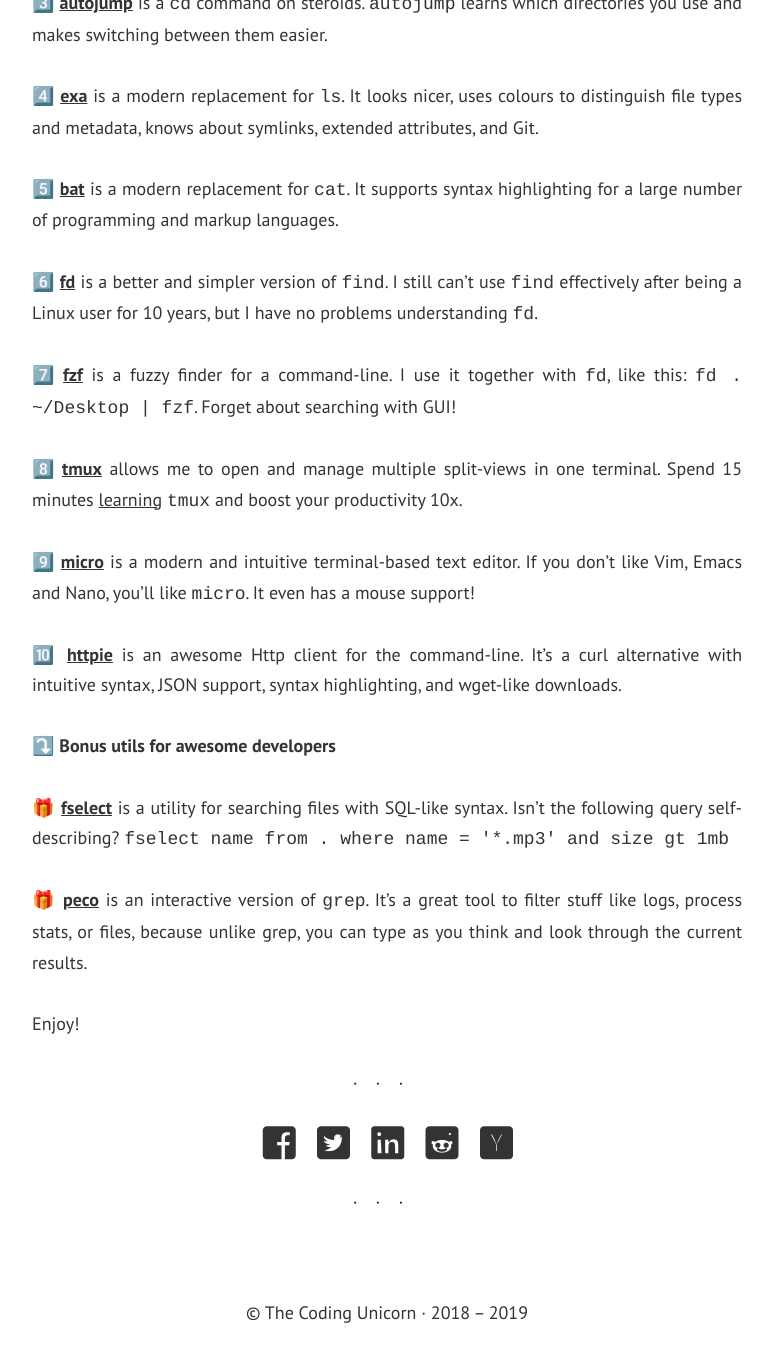
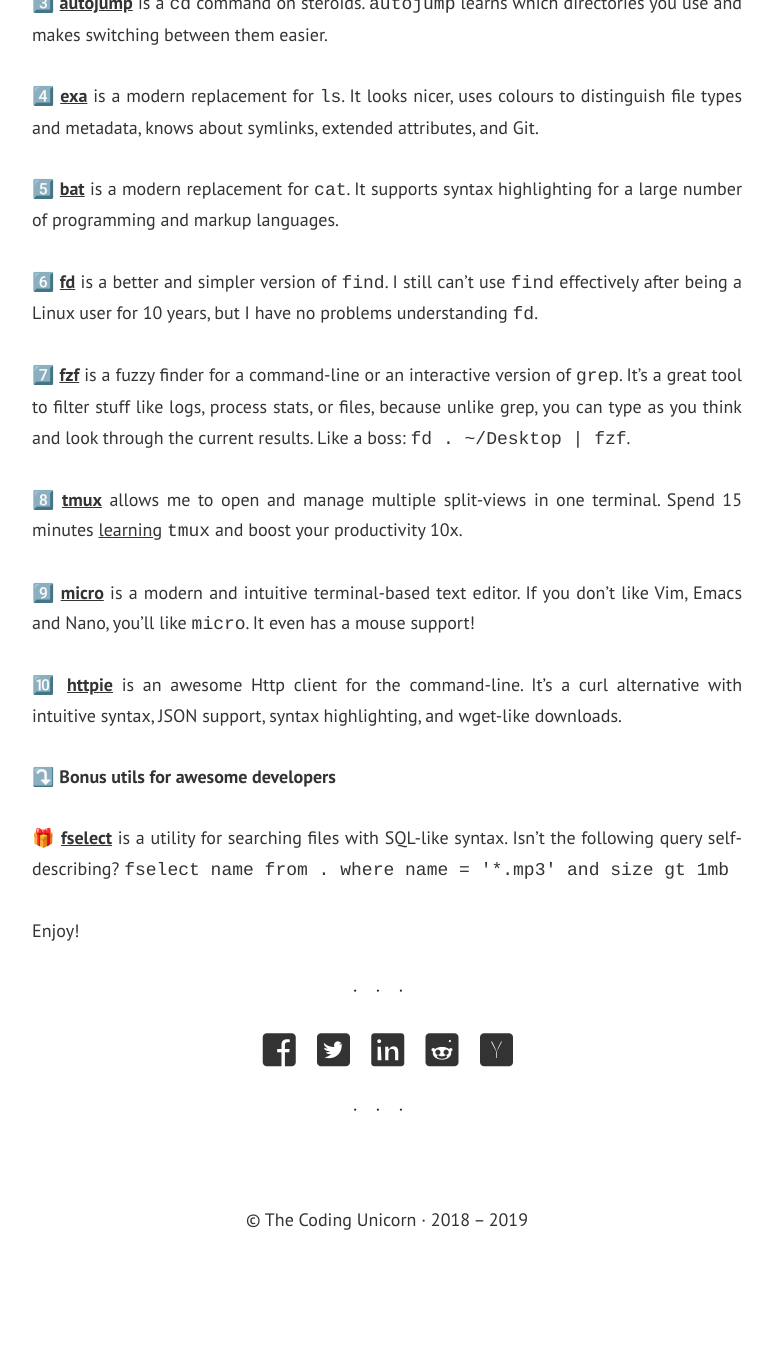
Before and after one commit to unicorncoding/unicorncoding.github.io, a Jekyll site: the page built from _posts/2019-06-29-my-favorite-command-line-utilities.md, in a window 1280 px wide and 1400 px high, scrolled down 1626 px. Shown: the top 1362 px of the window, without its empty margins (253-1026 px from the left). Built offline with Jekyll 4.4.1, drawn with Linux system fonts in a browser that asks for light colours; nearby versions of some CDN libraries; comment, search, counter and statistics services are not loaded; after the commit the page ends 2934 px from its top, so only the background shows below that.

Commit message:
remove peco from [cli] post

```diff
--- a/_posts/2019-06-29-my-favorite-command-line-utilities.md
+++ b/_posts/2019-06-29-my-favorite-command-line-utilities.md
@@ -23,7 +23,7 @@
 
 6️⃣ **[fd](//github.com/sharkdp/fd){: rel="nofollow" }** is a better and simpler version of `find`. I still can't use `find` effectively after being a Linux user for 10 years, but I have no problems understanding `fd`.
 
-7️⃣ **[fzf](//github.com/junegunn/fzf){: rel="nofollow" }** is a fuzzy finder for a command-line. I use it together with `fd`, like this: `fd . ~/Desktop | fzf`. Forget about searching with GUI!
+7️⃣ **[fzf](//github.com/junegunn/fzf){: rel="nofollow" }** is a fuzzy finder for a command-line or an interactive version of `grep`. It's a great tool to filter stuff like logs, process stats, or files, because unlike grep, you can type as you think and look through the current results. Like a boss: `fd . ~/Desktop | fzf`.
 
 8️⃣ **[tmux](//github.com/tmux/tmux){: rel="nofollow" }** allows me to open and manage multiple split-views in one terminal. Spend 15 minutes [learning](//bit.ly/uni_tmux){: rel="nofollow" } `tmux` and boost your productivity 10x.
 
@@ -35,6 +35,4 @@
 
 🎁 **[fselect](//github.com/jhspetersson/fselect){: rel="nofollow" }** is a utility for searching files with SQL-like syntax. Isn't the following query self-describing? `fselect name from . where name = '*.mp3' and size gt 1mb`
 
-🎁 **[peco](//github.com/peco/peco){: rel="nofollow" }** is an interactive version of `grep`. It's a great tool to filter stuff like logs, process stats, or files, because unlike grep, you can type as you think and look through the current results.
-
 Enjoy!
```
